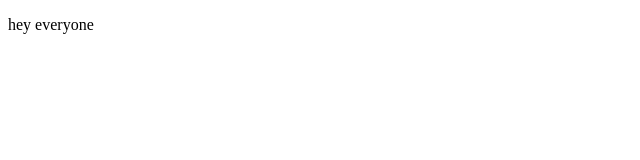
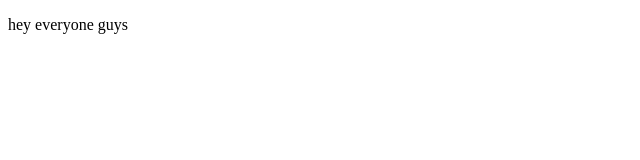
Before and after one commit to shivaniaitha/git-test, a plain HTML site: page b.html in a window 1280 px wide. Shown: the full height of the page, 0-640 px from the left. Drawn offline with Linux system fonts and the light colour scheme.

Commit message:
after editing b and c files

```diff
--- a/b.html
+++ b/b.html
@@ -6,6 +6,6 @@
     <title>Document</title>
 </head>
 <body>
-    <p>hey everyone</p>
+    <p>hey everyone guys</p>
 </body>
 </html>
```
Also changed, not shown: c.html (+1 -1 lines).
